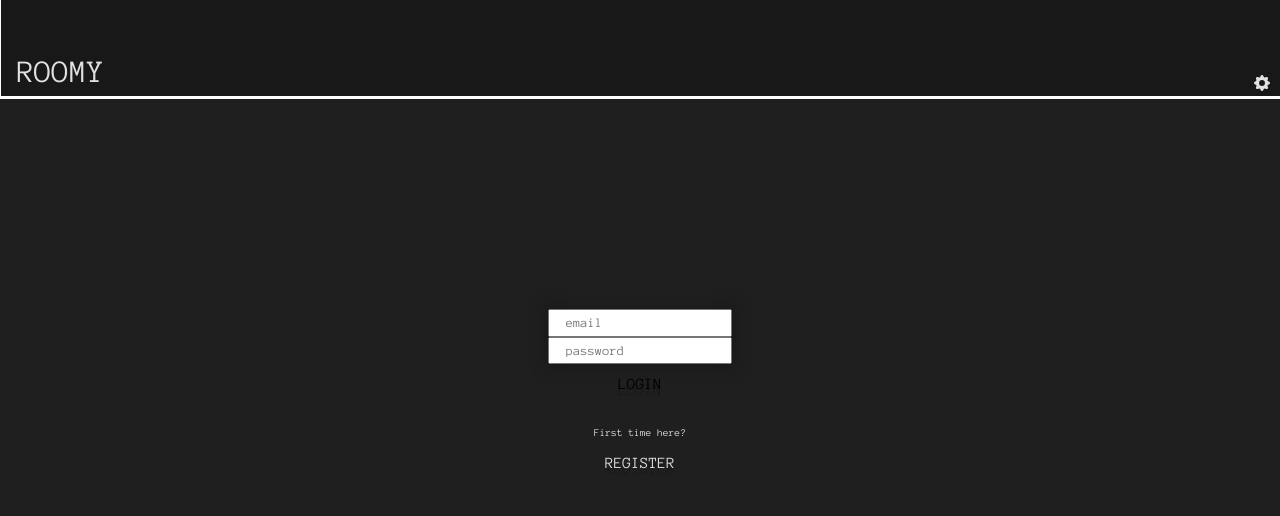
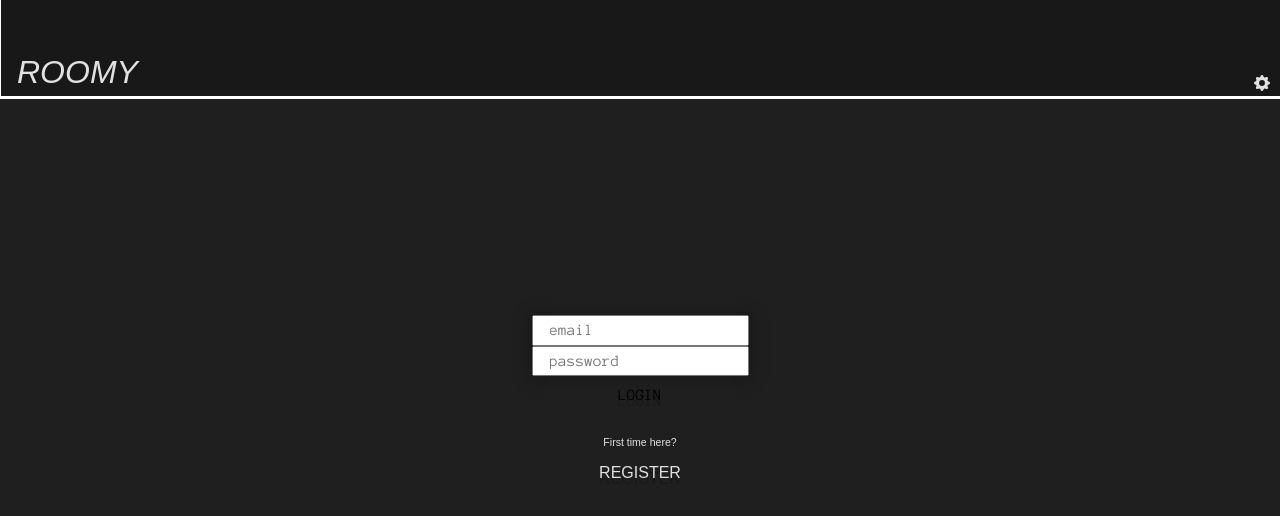
Before and after one commit to JaynewDee/meeps, a React (Vite) app in the folder client/: page / in a window 1280 px wide. Shown: the top 516 px of the page. Built offline with nearby package versions, Linux system fonts and the light colour scheme; no server answers.

Commit message:
message styles

```diff
--- a/client/src/App.css
+++ b/client/src/App.css
@@ -150,7 +150,7 @@ header {
   padding: 0.33rem;
   border-radius: 0 7% 0 0;
   margin: 1rem auto;
-  box-shadow: 3px -3px 21px 1px rgba(20, 20, 20, 0.1);
+  box-shadow: 5px -5px 21px 1px rgba(20, 20, 20, 0.1);
   border-radius: 6px;
 }
 
--- a/client/src/index.tsx
+++ b/client/src/index.tsx
@@ -1,6 +1,7 @@
 import React from "react";
 import ReactDOM from "react-dom/client";
 import App from "./App";
+import "./reset-mobile.css";
 import "./index.css";
 
 ReactDOM.createRoot(document.getElementById("root") as HTMLElement).render(
--- /dev/null
+++ b/client/src/reset-mobile.css
@@ -0,0 +1,130 @@
+html {
+  color: #000;
+  background: #fff;
+  overflow-y: scroll;
+  -webkit-text-size-adjust: 100%;
+  -ms-text-size-adjust: 100%;
+}
+html * {
+  outline: 0;
+  -webkit-text-size-adjust: none;
+  -webkit-tap-highlight-color: rgba(0, 0, 0, 0);
+}
+html,
+body {
+  font-family: sans-serif;
+}
+body,
+div,
+dl,
+dt,
+dd,
+ul,
+ol,
+li,
+h1,
+h2,
+h3,
+h4,
+h5,
+h6,
+pre,
+code,
+form,
+fieldset,
+legend,
+input,
+textarea,
+p,
+blockquote,
+th,
+td,
+hr,
+button,
+article,
+aside,
+details,
+figcaption,
+figure,
+footer,
+header,
+hgroup,
+menu,
+nav,
+section {
+  margin: 0;
+  padding: 0;
+}
+input,
+select,
+textarea {
+  font-size: 100%;
+}
+table {
+  border-collapse: collapse;
+  border-spacing: 0;
+}
+fieldset,
+img {
+  border: 0;
+}
+abbr,
+acronym {
+  border: 0;
+  font-variant: normal;
+}
+del {
+  text-decoration: line-through;
+}
+address,
+caption,
+cite,
+code,
+dfn,
+em,
+th,
+var {
+  font-style: normal;
+  font-weight: 500;
+}
+ol,
+ul {
+  list-style: none;
+}
+caption,
+th {
+  text-align: left;
+}
+h1,
+h2,
+h3,
+h4,
+h5,
+h6 {
+  font-size: 100%;
+  font-weight: 500;
+}
+q:before,
+q:after {
+  content: "";
+}
+sub,
+sup {
+  font-size: 75%;
+  line-height: 0;
+  position: relative;
+  vertical-align: baseline;
+}
+sup {
+  top: -0.5em;
+}
+sub {
+  bottom: -0.25em;
+}
+a:hover {
+  text-decoration: underline;
+}
+ins,
+a {
+  text-decoration: none;
+}
```
